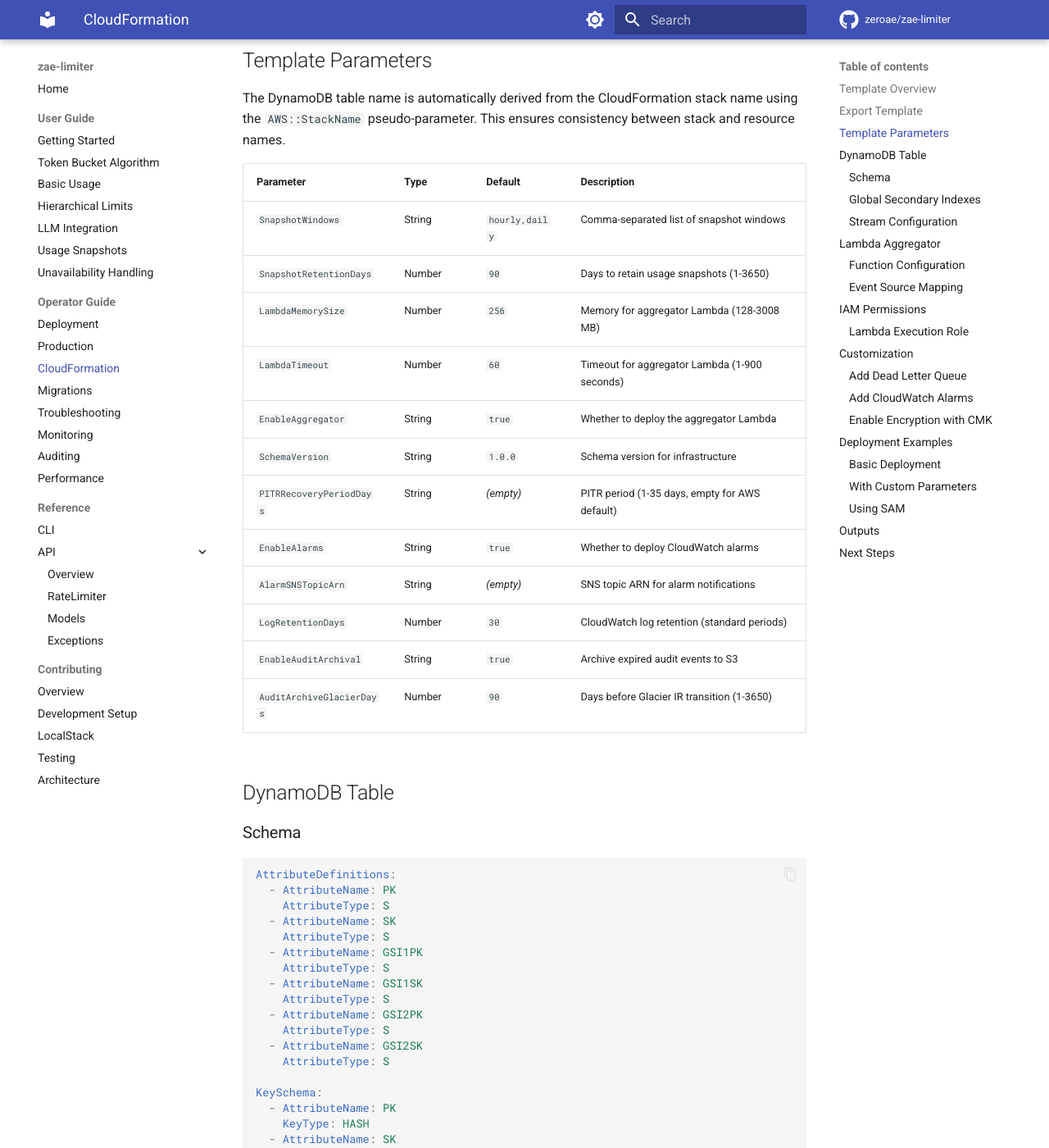
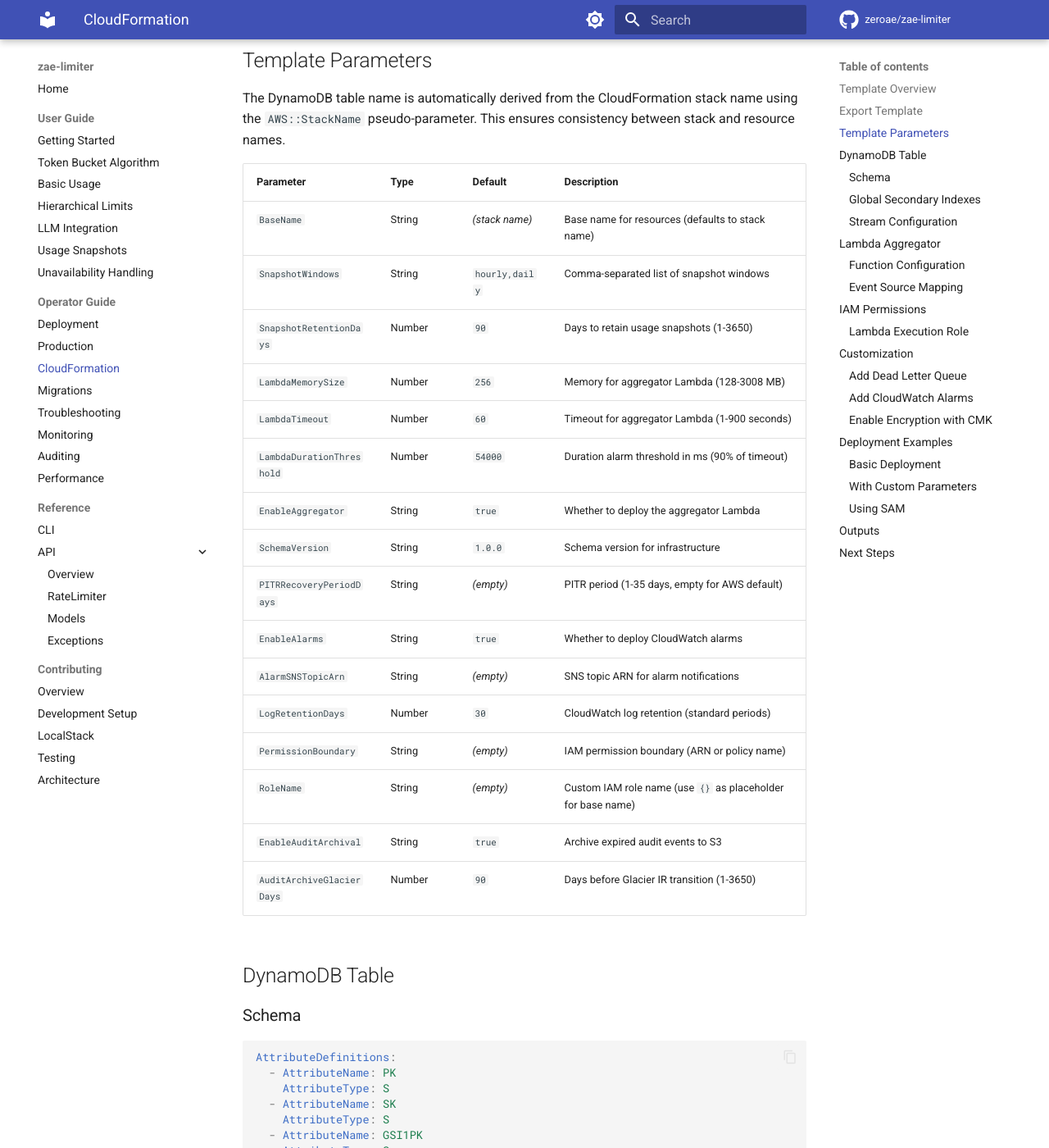
Before and after one commit to zeroae/zae-limiter, an MkDocs documentation site: the page built from docs/infra/cloudformation.md, in a window 1280 px wide and 1400 px high, scrolled down 931 px. Shown: the whole window at 82% size. Built offline with MkDocs 1.6.1 and Material for MkDocs 9.7.7, drawn with Linux system fonts in a browser that asks for light colours; comment, search, counter and statistics services are not loaded; the version menu is left out.

Commit message:
📝 docs: update documentation for S3 audit archival feature
- Add archiver.py to project structure in CLAUDE.md
- Add missing CloudFormation parameters to cloudformation.md:
  - BaseName, LambdaDurationThreshold, PermissionBoundary, RoleName
- Add S3 service to LocalStack Docker examples

Co-Authored-By: Claude Opus 4.5 <noreply@anthropic.com>

```diff
--- a/docs/infra/cloudformation.md
+++ b/docs/infra/cloudformation.md
@@ -45,16 +45,20 @@ The DynamoDB table name is automatically derived from the CloudFormation stack n
 
 | Parameter | Type | Default | Description |
 |-----------|------|---------|-------------|
+| `BaseName` | String | _(stack name)_ | Base name for resources (defaults to stack name) |
 | `SnapshotWindows` | String | `hourly,daily` | Comma-separated list of snapshot windows |
 | `SnapshotRetentionDays` | Number | `90` | Days to retain usage snapshots (1-3650) |
 | `LambdaMemorySize` | Number | `256` | Memory for aggregator Lambda (128-3008 MB) |
 | `LambdaTimeout` | Number | `60` | Timeout for aggregator Lambda (1-900 seconds) |
+| `LambdaDurationThreshold` | Number | `54000` | Duration alarm threshold in ms (90% of timeout) |
 | `EnableAggregator` | String | `true` | Whether to deploy the aggregator Lambda |
 | `SchemaVersion` | String | `1.0.0` | Schema version for infrastructure |
 | `PITRRecoveryPeriodDays` | String | _(empty)_ | PITR period (1-35 days, empty for AWS default) |
 | `EnableAlarms` | String | `true` | Whether to deploy CloudWatch alarms |
 | `AlarmSNSTopicArn` | String | _(empty)_ | SNS topic ARN for alarm notifications |
 | `LogRetentionDays` | Number | `30` | CloudWatch log retention (standard periods) |
+| `PermissionBoundary` | String | _(empty)_ | IAM permission boundary (ARN or policy name) |
+| `RoleName` | String | _(empty)_ | Custom IAM role name (use `{}` as placeholder for base name) |
 | `EnableAuditArchival` | String | `true` | Archive expired audit events to S3 |
 | `AuditArchiveGlacierDays` | Number | `90` | Days before Glacier IR transition (1-3650) |
 
```
Also changed, not shown: CLAUDE.md (+3 -2 lines), docs/contributing/localstack.md (+2 -2 lines).
